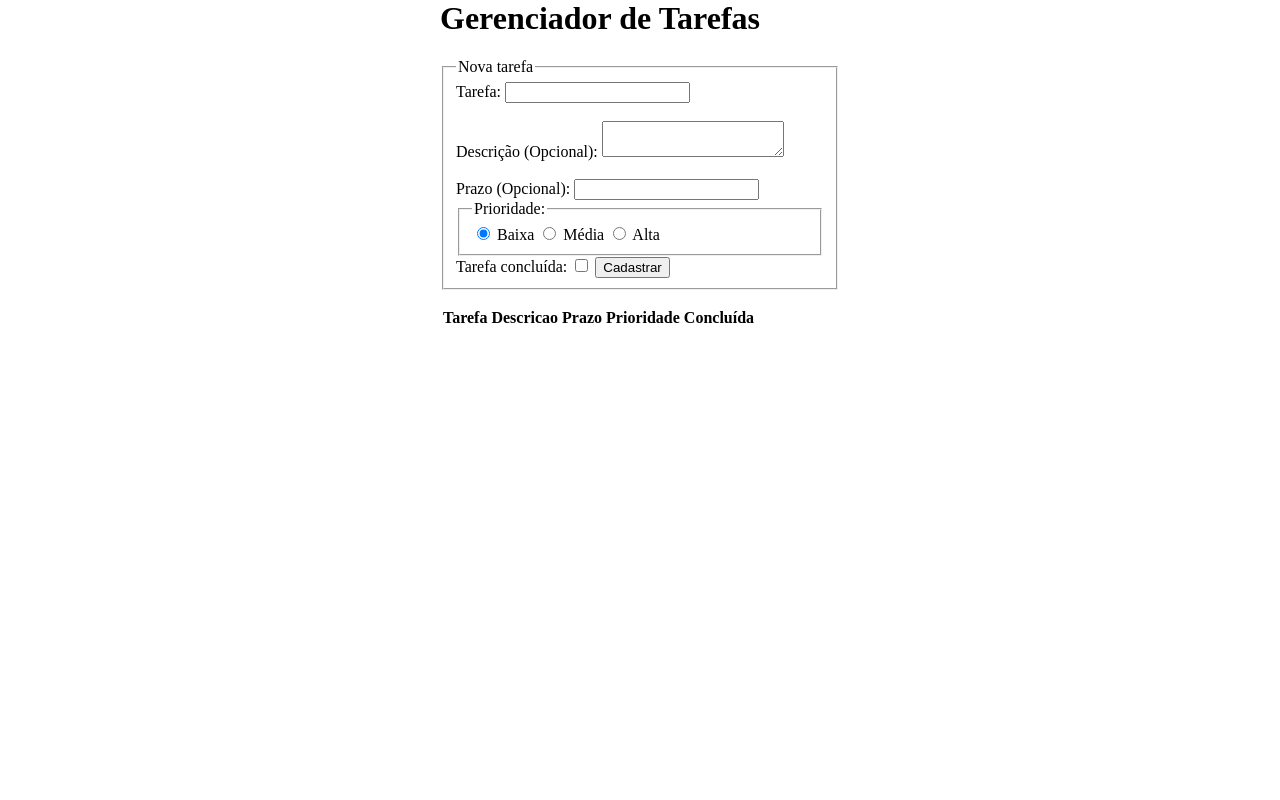
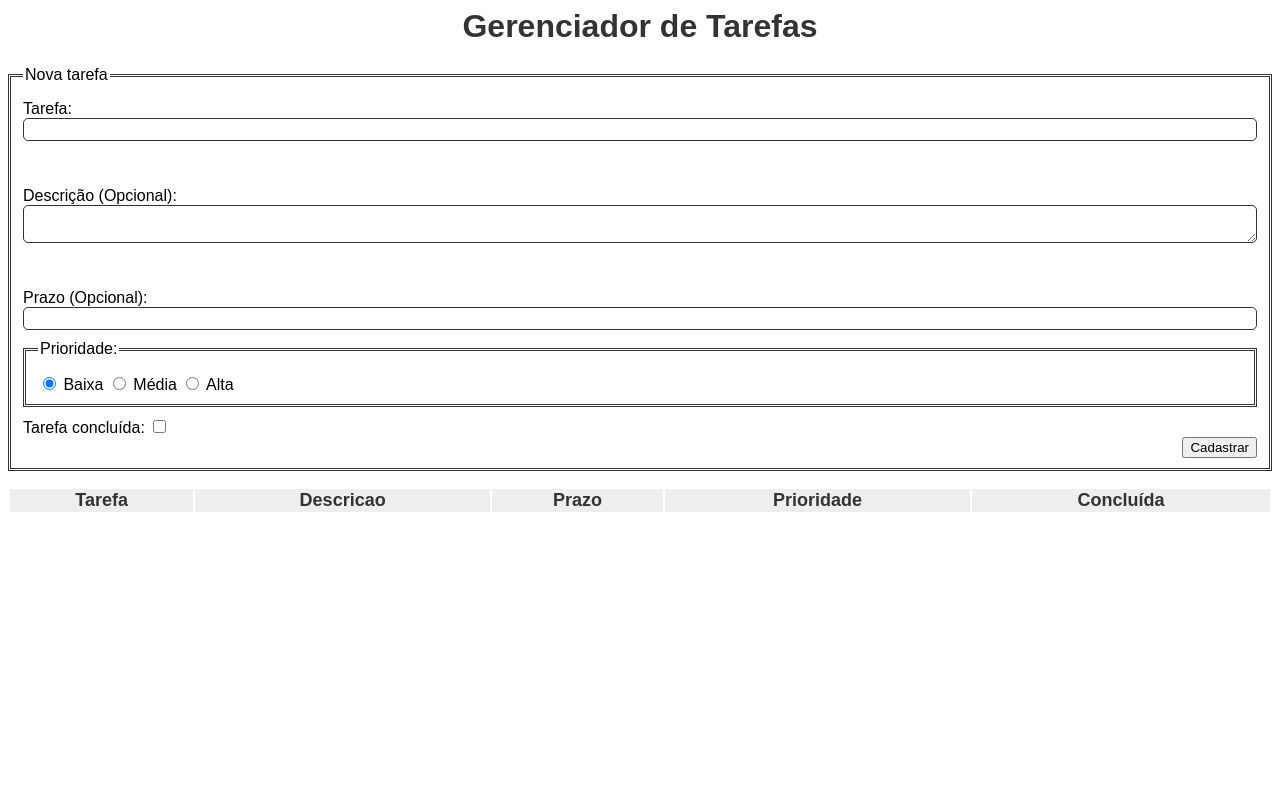
Before and after one commit to kevinsn/php, a PHP site: page /tarefas.php in a window 1280 px wide. Run offline with PHP 8.4, Linux system fonts and the light colour scheme; lists and menus that the app fills with data are empty.

Commit message:
Melhorado css

```diff
--- a/tarefas.css
+++ b/tarefas.css
@@ -1,4 +1,46 @@
-body{
-  width: 400px;
-  margin: auto;
+body {
+    font-family: Sans-serif;
+    color: #333;
 }
+
+h1 {
+    text-align: center;
+}
+
+fieldset {
+    border: 3px double #333;
+    color: #000;
+    margin: 10px 0 0 0;
+}
+
+label {
+    display: block;
+    margin: 10px 0 0 0;
+}
+
+input[type=text],
+textarea {
+    width: 100%;
+    border: 1px solid #333;
+    padding: 3px;
+    border-radius: 5px;
+}
+
+input[type=submit] {
+    float: right;
+    clear: both;
+}
+
+table {
+    width: 100%;
+}
+
+table th {
+    background-color: #EEE;
+    font-size: 18px;
+}
+
+table td {
+    border-bottom: 1px solid #333;
+    color: #000;
+}
```
